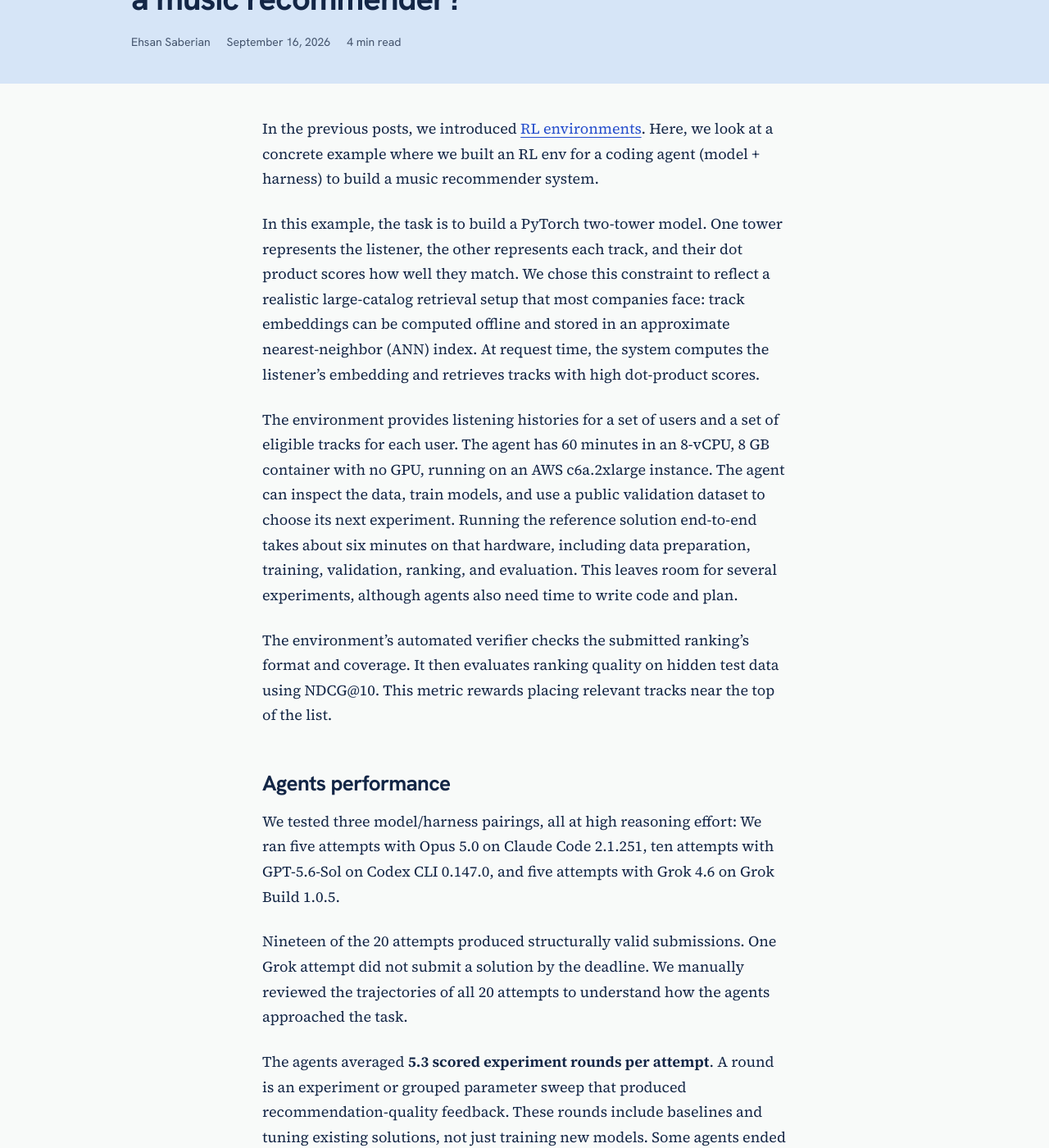
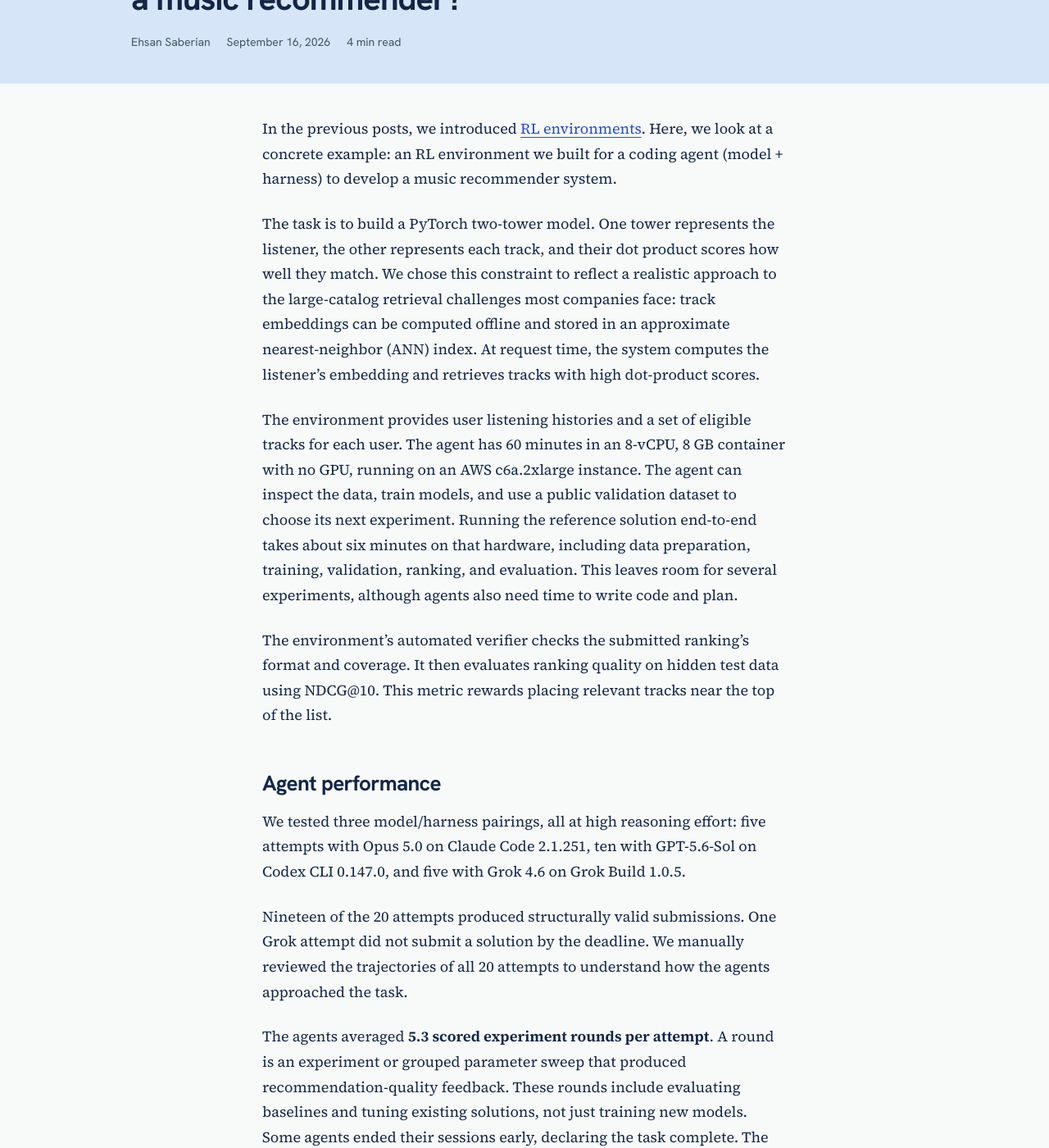
Before and after one commit to saberian/saberian.github.io, a Jekyll site: the page built from _posts/2026-09-16-spread-in-practice.md, in a window 1280 px wide and 1400 px high, scrolled down 273 px. Shown: the whole window at 82% size. Built offline with Jekyll 4.4.1, drawn with Linux system fonts in a browser that asks for light colours; nearby versions of some CDN libraries; library files that are not in the unit come from our copies; some of the changed text lies outside the part shown.

Commit message:
Sync copyedited music recommender post

```diff
--- a/_posts/2026-09-16-spread-in-practice.md
+++ b/_posts/2026-09-16-spread-in-practice.md
@@ -6,21 +6,21 @@
 math: true
 ---
 
-In the previous posts, we introduced [RL environments]({% post_url 2026-09-10-what-is-rl-environemnt %}). Here, we look at a concrete example where we built an RL env for a coding agent (model + harness) to build a music recommender system.
+In the previous posts, we introduced [RL environments]({% post_url 2026-09-10-what-is-rl-environemnt %}). Here, we look at a concrete example: an RL environment we built for a coding agent (model + harness) to develop a music recommender system.
 
-In this example, the task is to build a PyTorch two-tower model. One tower represents the listener, the other represents each track, and their dot product scores how well they match. We chose this constraint to reflect a realistic large-catalog retrieval setup that most companies face: track embeddings can be computed offline and stored in an approximate nearest-neighbor (ANN) index. At request time, the system computes the listener's embedding and retrieves tracks with high dot-product scores.
+The task is to build a PyTorch two-tower model. One tower represents the listener, the other represents each track, and their dot product scores how well they match. We chose this constraint to reflect a realistic approach to the large-catalog retrieval challenges most companies face: track embeddings can be computed offline and stored in an approximate nearest-neighbor (ANN) index. At request time, the system computes the listener's embedding and retrieves tracks with high dot-product scores.
 
-The environment provides listening histories for a set of users and a set of eligible tracks for each user. The agent has 60 minutes in an 8-vCPU, 8 GB container with no GPU, running on an AWS c6a.2xlarge instance. The agent can inspect the data, train models, and use a public validation dataset to choose its next experiment. Running the reference solution end-to-end takes about six minutes on that hardware, including data preparation, training, validation, ranking, and evaluation. This leaves room for several experiments, although agents also need time to write code and plan.
+The environment provides user listening histories and a set of eligible tracks for each user. The agent has 60 minutes in an 8-vCPU, 8 GB container with no GPU, running on an AWS c6a.2xlarge instance. The agent can inspect the data, train models, and use a public validation dataset to choose its next experiment. Running the reference solution end-to-end takes about six minutes on that hardware, including data preparation, training, validation, ranking, and evaluation. This leaves room for several experiments, although agents also need time to write code and plan.
 
 The environment's automated verifier checks the submitted ranking's format and coverage. It then evaluates ranking quality on hidden test data using NDCG@10. This metric rewards placing relevant tracks near the top of the list.
 
-## Agents performance
+## Agent performance
 
-We tested three model/harness pairings, all at high reasoning effort: We ran five attempts with Opus 5.0 on Claude Code 2.1.251, ten attempts with GPT-5.6-Sol on Codex CLI 0.147.0, and five attempts with Grok 4.6 on Grok Build 1.0.5.
+We tested three model/harness pairings, all at high reasoning effort: five attempts with Opus 5.0 on Claude Code 2.1.251, ten with GPT-5.6-Sol on Codex CLI 0.147.0, and five with Grok 4.6 on Grok Build 1.0.5.
 
 Nineteen of the 20 attempts produced structurally valid submissions. One Grok attempt did not submit a solution by the deadline. We manually reviewed the trajectories of all 20 attempts to understand how the agents approached the task.
 
-The agents averaged **5.3 scored experiment rounds per attempt**. A round is an experiment or grouped parameter sweep that produced recommendation-quality feedback. These rounds include baselines and tuning existing solutions, not just training new models. Some agents ended their sessions early, declaring the task complete. The following table shows the average number of scored rounds and elapsed time for each pairing. Elapsed time includes coding, data preparation, debugging, and final refitting.
+The agents averaged **5.3 scored experiment rounds per attempt**. A round is an experiment or grouped parameter sweep that produced recommendation-quality feedback. These rounds include evaluating baselines and tuning existing solutions, not just training new models. Some agents ended their sessions early, declaring the task complete. The following table shows the average number of scored rounds and elapsed time for each pairing. Elapsed time includes coding, data preparation, debugging, and final refitting.
 
 | Model / harness | Avg. scored rounds | Avg. time used |
 | --- | ---: | ---: |
@@ -55,4 +55,4 @@
 | Grok 4.6 / Grok Build | 2.87× |
 {: .table-centered tabindex="0" aria-label="Spread by model and harness" }
 
-As shown in the above table, the agent scores varied substantially more than the fixed reference did across training seeds: their sample standard deviations were roughly two to four times as large. This suggest that the stronger attempt made better decisions and there is room to make the agent more robust for making such design and modeling decisions. In the next post, we will go deeper into the agent trajectories to study those decisions and identify areas of improvments.
+As the table shows, agent scores varied substantially more than the fixed reference did across training seeds: their sample standard deviations were roughly two to four times as large. This suggests that stronger attempts made better decisions and that there is room to improve agents' reliability in making these design and modeling decisions. In the next post, we will examine the agent trajectories more closely to study those decisions and identify areas for improvement.
```
Also changed, not shown: other parts of _posts/2026-09-16-spread-in-practice.md (+3 -3 lines), tests/site.mjs (+7 -6 lines).
